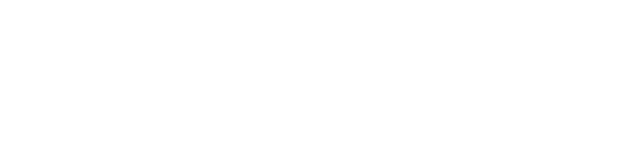
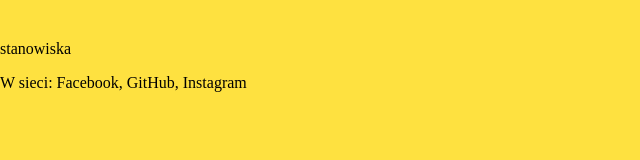
Before and after one commit to filipgrzelak/card, a plain HTML site: page index.html in a window 1280 px wide. Shown: the whole page, without its empty margins (0-640 px from the left). Drawn offline with Linux system fonts and the light colour scheme.

Commit message:
html structure

```diff
--- a/index.html
+++ b/index.html
@@ -1,16 +1,27 @@
 <!DOCTYPE html>
 <html lang="pl">
-<head>
-    <meta charset="UTF-8">
-    <meta name="viewport" content="width=device-width, initial-scale=1.0">
-    <title>Document</title>
+  <head>
+    <meta charset="UTF-8" />
+    <meta name="viewport" content="width=device-width, initial-scale=1.0" />
+    <title>Wizytówka</title>
     <link href="normalize.css" rel="stylesheet" type="text/css" />
     <link href="style.css" rel="stylesheet" type="text/css" />
-</head>
-<body>
+  </head>
+  <body>
     <main>
+      <article>
+        <img src="" />
+        <header>
+          <h1></h1>
+          <p>stanowiska</p>
+        </header>
+        <p>
 
-
+        </p>
+        <p>
+            W sieci: Facebook, GitHub, Instagram
+        </p>
+      </article>
     </main>
-</body>
+  </body>
 </html>
--- a/style.css
+++ b/style.css
@@ -0,0 +1,3 @@
+body {
+  background-color: #fee140;
+}
```
